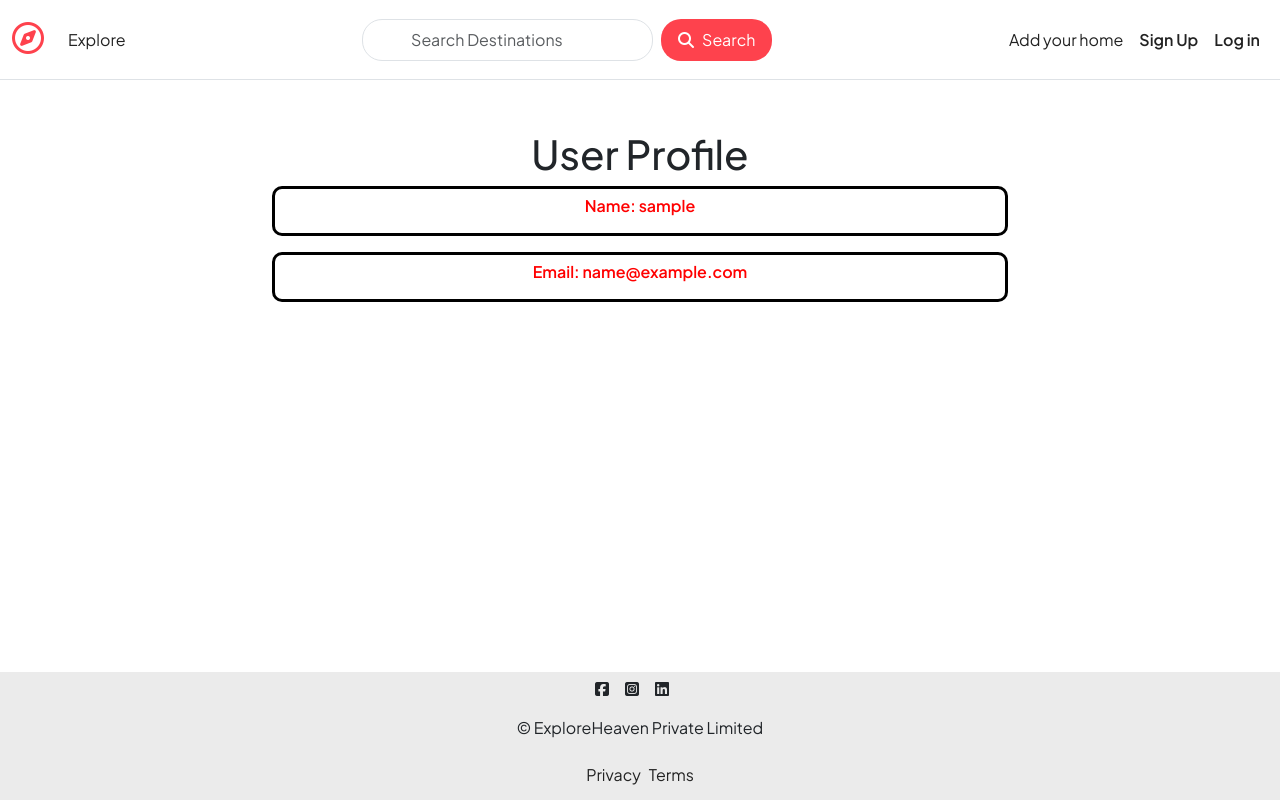
After one commit to mohdrafey1/Explore-Heaven, a Node server app: page /users/600000000000000000000001 in a window 1280 px wide. The commit adds this page. Run offline with Node 20, Linux system fonts and the light colour scheme; tables that the repository leaves empty hold one stand-in row (values such as "Sample post"); some libraries are stand-ins or nearby versions.

Commit message:
added profile page for user

```diff
--- a/controllers/users.js
+++ b/controllers/users.js
@@ -42,3 +42,19 @@ module.exports.logout = (req, res, next) => {
         res.redirect("/listings");
     });
 };
+
+module.exports.showUser = async (req, res) => {
+    try {
+        const userId = req.params.userId; // Assuming you pass the userId in the URL
+        const user = await User.findById(userId);
+        if (!user) {
+            req.flash("error", "User not found!");
+            return res.redirect("/"); // Redirect to homepage or appropriate error page
+        }
+        res.render("users/profile.ejs", { user }); // Render user profile page
+    } catch (err) {
+        console.error(err);
+        req.flash("error", "Something went wrong");
+        res.redirect("/"); // Redirect to homepage or appropriate error page
+    }
+};
--- a/routes/user.js
+++ b/routes/user.js
@@ -17,4 +17,6 @@ router.route("/login")
 
 router.get("/logout", userController.logout);
 
+router.get("/users/:userId", userController.showUser);
+
 module.exports = router;
--- a/views/includes/navbar.ejs
+++ b/views/includes/navbar.ejs
@@ -19,6 +19,11 @@
     border-radius: 20px;
     padding: 0.5rem 3rem 0.5rem 3rem;
   }
+
+  .usericon {
+    font-size: 20px;
+  }
+
 </style>
 
 <nav class="navbar navbar-expand-md bg-body-light border-bottom sticky-top">
@@ -53,6 +58,7 @@
         <% } %>
         <% if(currUser) { %>
         <a class="nav-link" href="/logout"><b>Log out</b></a>
+        <a class="nav-link usericon" href="/users/<%= currUser._id %>"><i class="fa-solid fa-user"></i></a>
         <% } %>
       </div>
     </div>
--- /dev/null
+++ b/views/users/profile.ejs
@@ -0,0 +1,38 @@
+<% layout("layouts/boilerplate") %>
+    <style>
+        .row {
+            margin-top: 50px;
+            text-align: center;
+        }
+        .row p {
+            border: 3px solid black;
+            border-radius: 10px;
+            padding: 5px;
+            height: 50px;
+            text-align: center;
+            color: red;
+            font-weight: 900;
+        }
+    </style>
+
+    <!DOCTYPE html>
+    <html lang="en">
+
+    <head>
+        <meta charset="UTF-8">
+        <meta name="viewport" content="width=device-width, initial-scale=1.0">
+        <title>User Profile</title>
+    </head>
+
+    <body>
+        <div class="row">
+            <div class="offset-2 col-8">
+                <h1>User Profile</h1>
+                <p>Name: <%= user.username %></p>
+                <p>Email: <%= user.email %></p>
+            </div>
+        </div>
+
+    </body>
+
+    </html>
```
